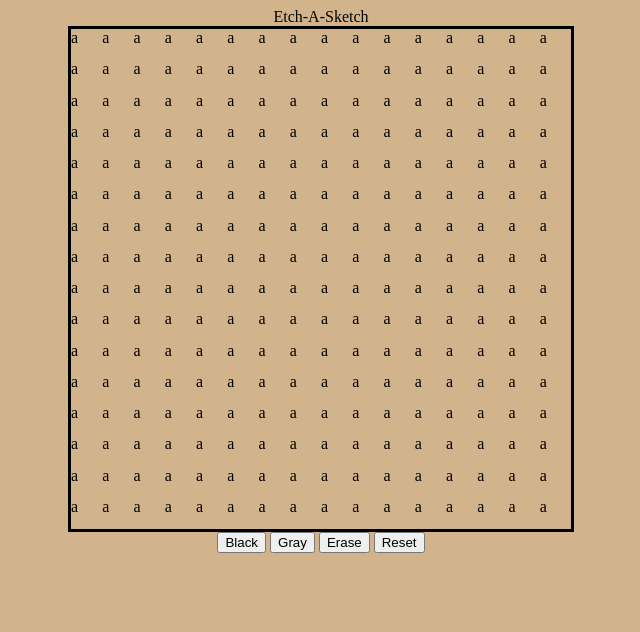
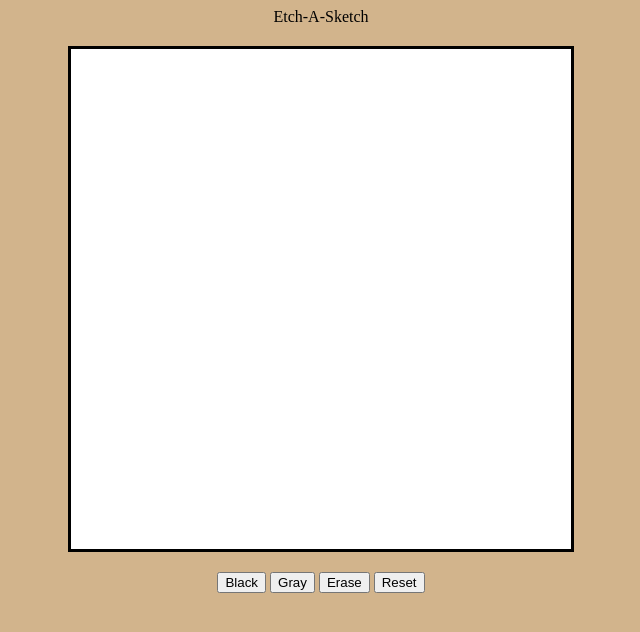
Before and after one commit to AnisYahya1/etch-a-sketch, a plain HTML site: page index.html in a window 1280 px wide. Shown: the whole page, without its empty margins (319-959 px from the left). Drawn offline with Linux system fonts and the light colour scheme.

Commit message:
Creating A 16x16 Grid

```diff
--- a/script.js
+++ b/script.js
@@ -1,17 +1,15 @@
 const grid = document.querySelector('.grid-square');
 
 
-for (let i = 0; i < (16); i++) {
+for (let i = 0; i < 16; i++) {
     const row = document.createElement('div');
     row.classList.add('row');
     row.style.cssText = 'display: flex; flex-wrap: wrap;';
     for (let i = 0; i < 16; i++) {
-        const col = document.createElement('div')
+        const col = document.createElement('div');
         col.classList.add('col');
-        col.style.cssText = 'flex-basis: 100%;';
-        col.textContent = "a";
+        col.style.cssText = 'flex-basis: 100%; background-color: white;';
         row.appendChild(col);
     }
     grid.appendChild(row);
-
 }
--- a/styles.css
+++ b/styles.css
@@ -17,3 +17,13 @@ body {
     display: flex;
 
 }
+.col {
+    border-style: solid;
+    border-color: rgba(0, 0, 0, 0);
+}
+.title {
+    margin-bottom: 20px;
+}
+.buttons {
+    margin-top: 20px;
+}
```
